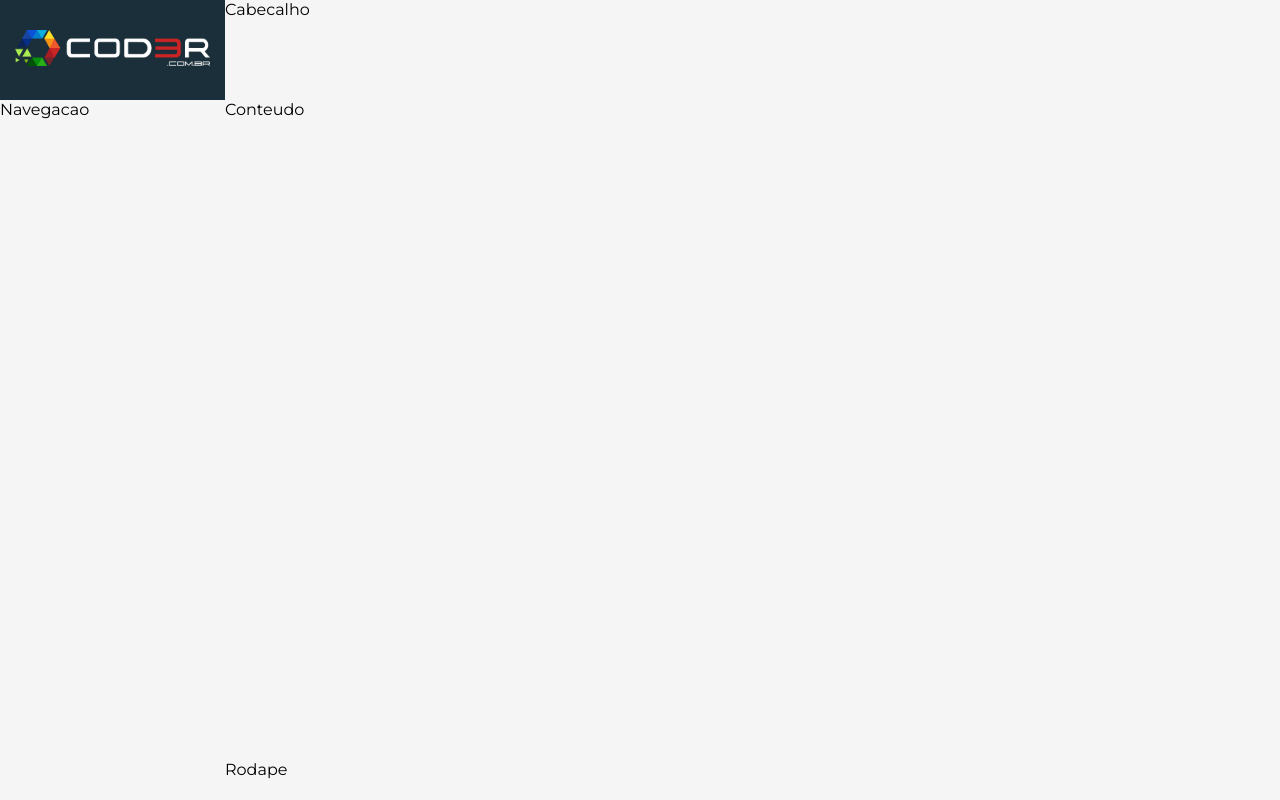
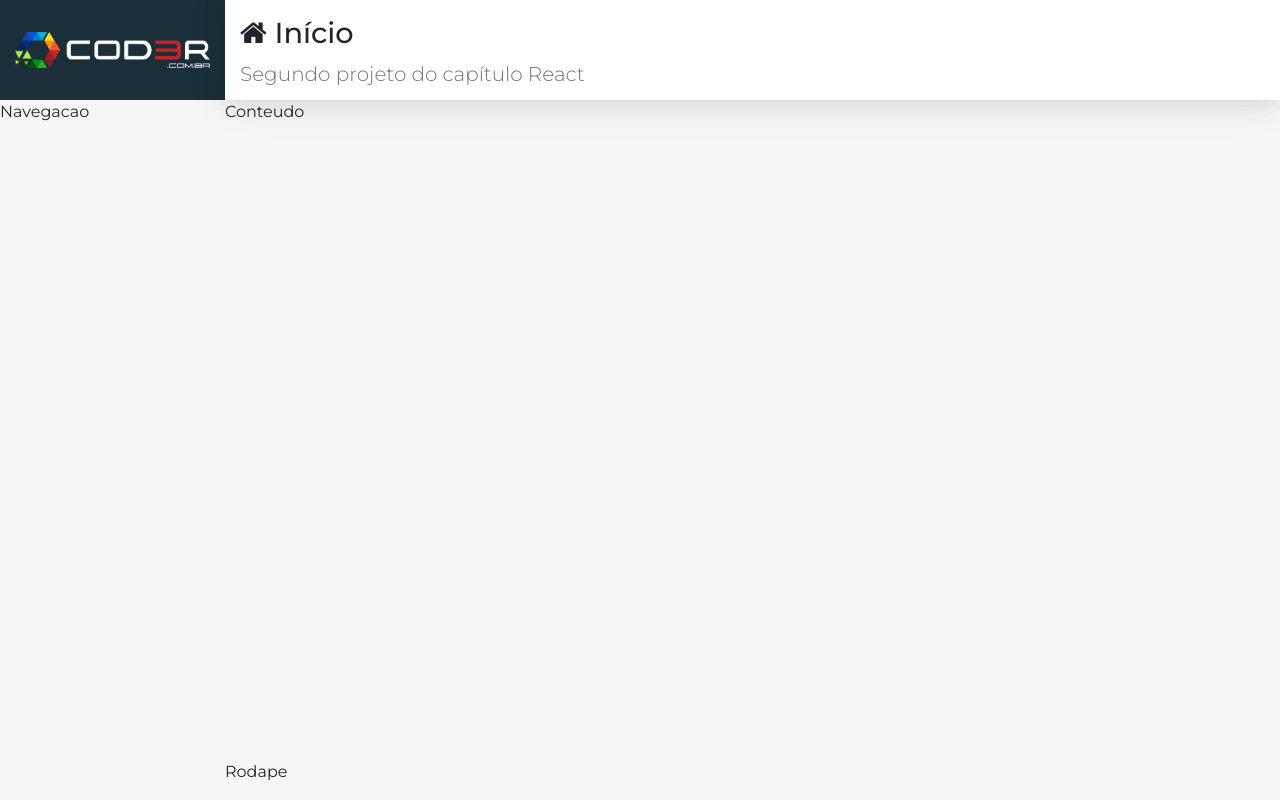
Before and after one commit to PomboObeso/crud-system-users, a React (Create React App) app in the folder frontend/: page / in a window 1280 px wide. Built offline with nearby package versions, Linux system fonts and the light colour scheme.

Commit message:
Implementando o Header e passando props da Main.jsx

```diff
--- a/frontend/src/components/template/Header.css
+++ b/frontend/src/components/template/Header.css
@@ -0,0 +1,11 @@
+header.header {
+    background-color: #FFF;
+    padding: 0px 15px;
+    overflow: hidden;
+    white-space: nowrap;
+    box-shadow: var(--shadow);
+}
+
+header.header h1 {
+    font-size: 1.8em;
+}
--- a/frontend/src/components/template/Header.jsx
+++ b/frontend/src/components/template/Header.jsx
@@ -3,6 +3,9 @@
 import React from 'react'
 
 export default props =>
-    <header className="header">
-        Cabecalho
+    <header className="header d-none d-sm-flex flex-column">
+        <h1 className="mt-3">
+            <i className={`fa fa-${props.icon}`}></i> {props.title}
+        </h1>
+        <p className="lead text-muted">{props.subtitle}</p>
     </header>
--- a/frontend/src/components/template/Main.jsx
+++ b/frontend/src/components/template/Main.jsx
@@ -4,7 +4,7 @@
 
 export default props =>
     <React.Fragment>
-        <Header />
+        <Header {...props} />
         <main className="content">
             Conteudo
         </main>
--- a/frontend/src/main/App.jsx
+++ b/frontend/src/main/App.jsx
@@ -1,3 +1,5 @@
+import 'bootstrap/dist/css/bootstrap.min.css'
+import 'font-awesome/css/font-awesome.min.css'
 import './App.css'
 import React from 'react'
 
@@ -10,6 +12,7 @@
     <div className="app">
         <Logo />
         <Nav />
-        <Main />
+        <Main icon="home" title="Início"
+            subtitle="Segundo projeto do capítulo React"/>
         <Footer />
     </div>
```
